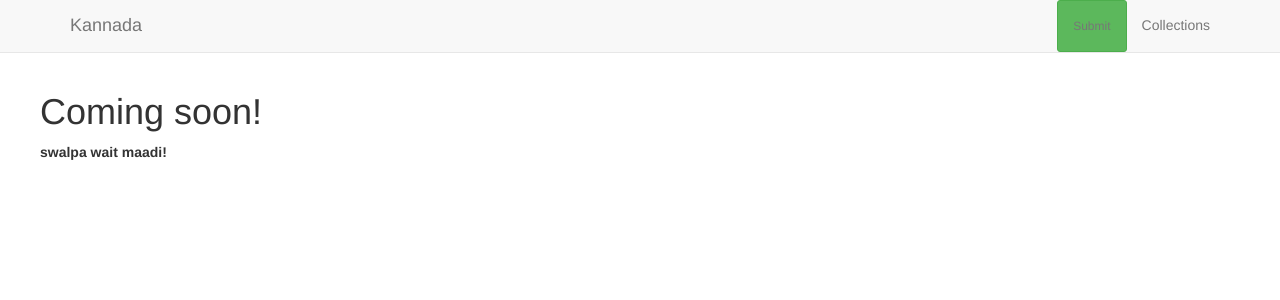
After one commit to shashisp/random, a Django app: page /collections/ in a window 1280 px wide. The commit adds this page. Shown: the top 300 px of the page. Run offline with Django 3.2, Linux system fonts and the light colour scheme; some libraries are stand-ins or nearby versions.

Commit message:
voteup mugithu, UI baaki idhe, saddyakke static collections page haakidini, changemaadbeku Madona :D

```diff
--- a/content/views.py
+++ b/content/views.py
@@ -1,11 +1,12 @@
-from django.shortcuts import render
+from django.shortcuts import render, redirect, get_object_or_404
 from django.views.generic import ListView
 import content.models as models
-from content.forms import ContentForm
+from content.forms import ContentForm, VoteForm
 from django.contrib.auth.models import User
 from django.http import HttpResponseRedirect, HttpResponse
 from django.core.urlresolvers import reverse
 from django.contrib.auth import logout as auth_logout
+from django.views.generic.edit import FormView
 
 class ContentListView(ListView):
 	model = models.Content
@@ -33,3 +34,25 @@ def add_new(request):
     return render(request, 'content/add_content.html', {
         'form': form,
     })
+
+class VoteFormView(FormView):
+    form_class = VoteForm
+
+
+    def form_valid(self, form):
+        content = get_object_or_404(models.Content, pk=form.data["content"])
+        user = self.request.user
+        prev_vote = models.Vote.objects.filter(content=content, voter=user)
+        has_voted = prev_vote.count() > 0
+
+        if not has_voted:
+            models.Vote.objects.create(content=content, voter=user)
+            # import ipdb; ipdb.set_trace()
+            print "voted"
+        else:
+            prev_vote[0].delete()
+
+        return HttpResponseRedirect('/')
+
+def collections(request):
+    return render(request, 'collections.html')
--- a/kasturi/urls.py
+++ b/kasturi/urls.py
@@ -1,6 +1,7 @@
 from django.conf.urls import patterns, include, url
 from django.contrib import admin
-from content.views import ContentListView
+from content.views import ContentListView, VoteFormView
+from django.contrib.auth.decorators import login_required as auth
 
 urlpatterns = patterns('',
     # Examples:
@@ -10,4 +11,6 @@ urlpatterns = patterns('',
     url(r'^admin/', include(admin.site.urls)),
     url(r'^$', ContentListView.as_view(), name='home'),
     url(r'^submit/', 'content.views.add_new'),
+    url(r'^vote/$', auth(VoteFormView.as_view()), name="vote"),
+    url(r'^collections/$', 'content.views.collections'),
 )
--- a/templates/base.html
+++ b/templates/base.html
@@ -14,7 +14,7 @@
 		<div class='container'>
 			<a href="/"><h4 class='pull-left' >Kannada</h4></a>
 			<ul class='pull-right'>
-				<li><a href='/submit'>+Submit</a></li>
+				<li><a href='/submit' >+Submit</a></li>
 				<li><a href='/about'>About</a></li>
 			</ul>
 		</div>
@@ -33,8 +33,8 @@
         <div class="navbar-collapse collapse" id="navbar-main">
 
           <ul class="nav navbar-nav navbar-right">
-            <li><a href="/submit" >Submit</a></li>
-            <li><a href="#" target="_blank">Collections</a></li>
+            <li><a href="/submit" class="btn btn-sm btn-success" >Submit</a></li>
+            <li><a href="/collections">Collections</a></li>
           </ul>
 
         </div>
--- /dev/null
+++ b/templates/collections.html
@@ -0,0 +1,12 @@
+{% extends "base.html" %}
+
+{% block content %}
+
+
+
+<div class="row">
+<h1> Coming soon!</h1>
+ <b>swalpa wait maadi!</b>
+
+</div>
+{% endblock %}
```
Also changed, not shown: content/forms.py (+7 -1 lines), templates/content/content_list.html (+9 -3 lines).
